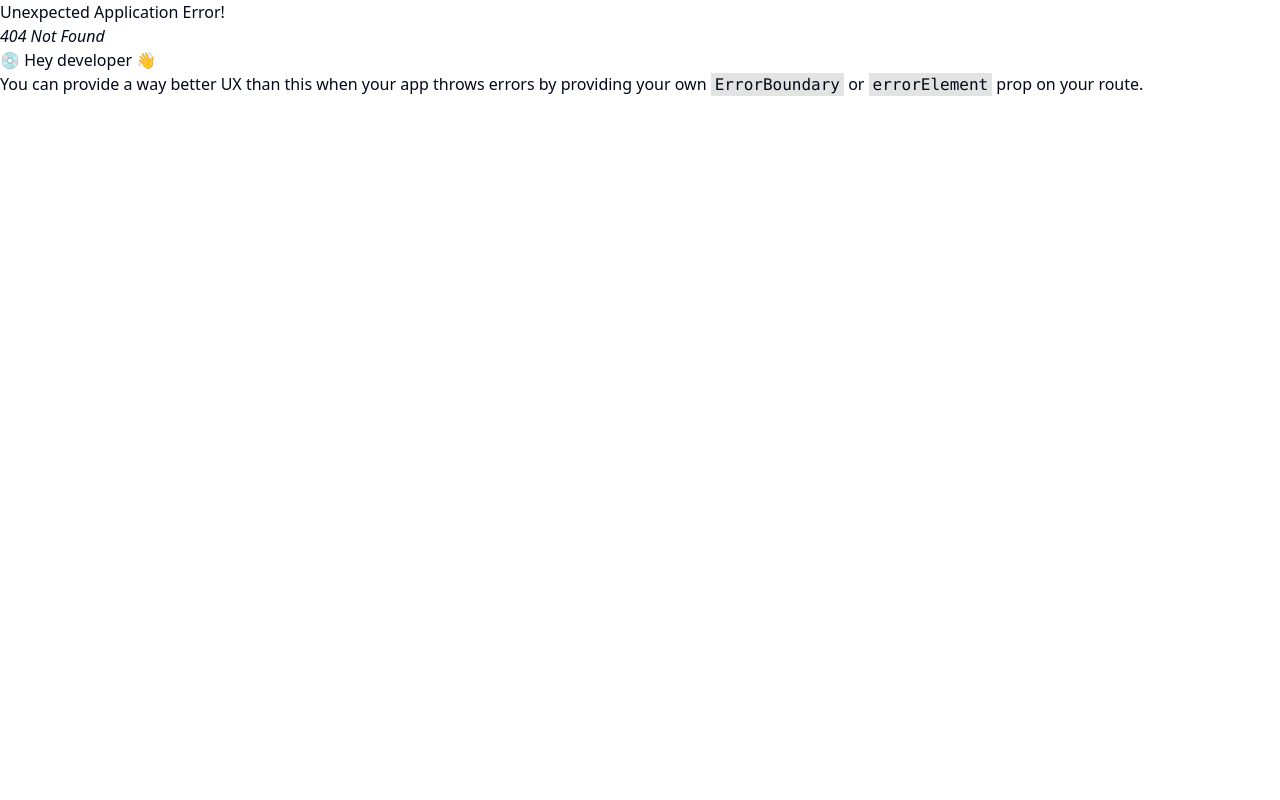
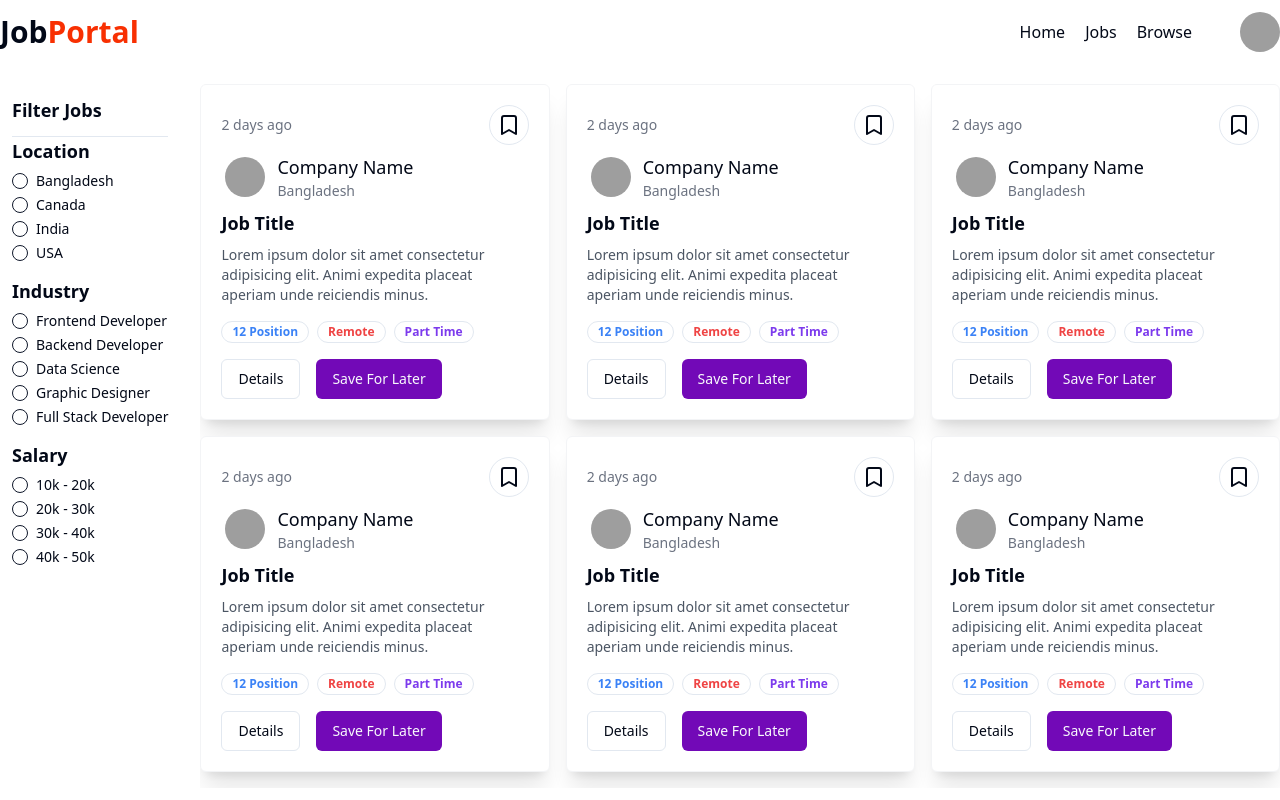
Before and after one commit to zituhossain/jobPortalFrontend, a React (Vite) app: page /jobs in a window 1280 px wide. Before the commit this address had no page. Built offline with nearby package versions, Linux system fonts and the light colour scheme; grey boxes are pictures that could not be loaded.

Commit message:
design several pages

```diff
--- /dev/null
+++ b/src/components/Browse.jsx
@@ -0,0 +1,24 @@
+import Job from "./Job";
+import Navbar from "./shared/Navbar";
+
+const randomJobs = [1, 2, 3];
+
+const Browse = () => {
+  return (
+    <div>
+      <Navbar />
+      <div className="max-w-7xl mx-auto my-10">
+        <h1 className="font-bold text-xl my-10">
+          Search Results ({randomJobs.length})
+        </h1>
+        <div className="grid grid-cols-3 gap-4">
+          {randomJobs.map((item, index) => {
+            return <Job />;
+          })}
+        </div>
+      </div>
+    </div>
+  );
+};
+
+export default Browse;
--- /dev/null
+++ b/src/components/FilterCard.jsx
@@ -0,0 +1,49 @@
+import { Label } from "./ui/label";
+import { RadioGroup, RadioGroupItem } from "./ui/radio-group";
+
+const filterData = [
+  {
+    filterType: "Location",
+    filterValue: ["Bangladesh", "Canada", "India", "USA"],
+  },
+  {
+    filterType: "Industry",
+    filterValue: [
+      "Frontend Developer",
+      "Backend Developer",
+      "Data Science",
+      "Graphic Designer",
+      "Full Stack Developer",
+    ],
+  },
+  {
+    filterType: "Salary",
+    filterValue: ["10k - 20k", "20k - 30k", "30k - 40k", "40k - 50k"],
+  },
+];
+
+const FilterCard = () => {
+  return (
+    <div className="w-full bg-white p-3 rounded-md">
+      <h1 className="font-bold text-lg">Filter Jobs</h1>
+      <hr className="mt-3" />
+      <RadioGroup>
+        {filterData.map((data, index) => (
+          <div key={index}>
+            <h1 className="font-bold text-lg">{data?.filterType}</h1>
+            {data?.filterValue?.map((value, index) => {
+              return (
+                <div key={index} className="flex items-center space-x-2 my-2">
+                  <RadioGroupItem value={value} />
+                  <Label>{value}</Label>
+                </div>
+              );
+            })}
+          </div>
+        ))}
+      </RadioGroup>
+    </div>
+  );
+};
+
+export default FilterCard;
--- /dev/null
+++ b/src/components/Job.jsx
@@ -0,0 +1,57 @@
+import { Bookmark } from "lucide-react";
+import { Button } from "./ui/button";
+import { Avatar, AvatarImage } from "./ui/avatar";
+import { Badge } from "./ui/badge";
+
+const Job = () => {
+  return (
+    <div className="bg-white shadow-xl border border-gray-100 p-5 rounded-md cursor-pointer">
+      <div className="flex justify-between items-center">
+        <p className="text-gray-500 text-sm">2 days ago</p>
+        <Button variant="outline" size="icon" className="rounded-full">
+          <Bookmark />
+        </Button>
+      </div>
+
+      <div className="flex items-center gap-2 my-2">
+        <Button className="p-6" variant="ghost" size="icon">
+          <Avatar>
+            <AvatarImage
+              src="https://www.shutterstock.com/image-vector/circle-line-simple-design-logo-600nw-2174926871.jpg"
+              alt="@shadcn"
+            />
+          </Avatar>
+        </Button>
+        <div>
+          <h1 className="text-lg font-medium">Company Name</h1>
+          <p className="text-gray-500 text-sm">Bangladesh</p>
+        </div>
+      </div>
+
+      <div>
+        <h1 className="text-lg font-bold my-2">Job Title</h1>
+        <p className="text-gray-600 text-sm">
+          Lorem ipsum dolor sit amet consectetur adipisicing elit. Animi
+          expedita placeat aperiam unde reiciendis minus.
+        </p>
+      </div>
+      <div className="flex gap-2 items-center mt-4">
+        <Badge className="text-blue-500" variant="ghost">
+          12 Position
+        </Badge>
+        <Badge className="text-red-500" variant="ghost">
+          Remote
+        </Badge>
+        <Badge className="text-violet-600" variant="ghost">
+          Part Time
+        </Badge>
+      </div>
+      <div className="flex gap-4 mt-4">
+        <Button variant="outline">Details</Button>
+        <Button className="bg-[#7209b7]">Save For Later</Button>
+      </div>
+    </div>
+  );
+};
+
+export default Job;
--- /dev/null
+++ b/src/components/Jobs.jsx
@@ -0,0 +1,35 @@
+import FilterCard from "./FilterCard";
+import Job from "./Job";
+import Navbar from "./shared/Navbar";
+
+const jobsArray = [1, 2, 3, 4, 5, 6, 7, 8];
+
+const Jobs = () => {
+  return (
+    <div>
+      <Navbar />
+      <div className="max-w-7xl mx-auto mt-5">
+        <div className="flex gap-5">
+          <div className="w-20%">
+            <FilterCard />
+          </div>
+          {jobsArray.length <= 0 ? (
+            <span>Job not found</span>
+          ) : (
+            <div className="flex-1 h-[88vh] overflow-y-auto pb-5">
+              <div className="grid grid-cols-3 gap-4">
+                {jobsArray.map((job, index) => (
+                  <div key={index}>
+                    <Job />
+                  </div>
+                ))}
+              </div>
+            </div>
+          )}
+        </div>
+      </div>
+    </div>
+  );
+};
+
+export default Jobs;
--- /dev/null
+++ b/src/components/Profile.jsx
@@ -0,0 +1,59 @@
+import { Contact, Mail, Pen } from "lucide-react";
+import Navbar from "./shared/Navbar";
+import { Avatar, AvatarImage } from "./ui/avatar";
+import { Button } from "./ui/button";
+import { Badge } from "./ui/badge";
+
+const skills = ["HTML", "CSS", "JavaScript", "React", "Node.js"];
+
+const Profile = () => {
+  return (
+    <div>
+      <Navbar />
+      <div className="max-w-7xl mx-auto my-5 p-8 bg-white border border-gray-200 rounded-2xl">
+        <div className="flex justify-between">
+          <div className="flex items-center gap-4">
+            <Avatar className="h-24 w-24">
+              <AvatarImage
+                src="https://www.shutterstock.com/image-vector/circle-line-simple-design-logo-600nw-2174926871.jpg"
+                alt="profile image"
+              />
+            </Avatar>
+            <div>
+              <h1>Full Name</h1>
+              <p>
+                Lorem ipsum dolor sit amet consectetur adipisicing elit.
+                Voluptates, laboriosam facere totam beatae praesentium maxime.
+              </p>
+            </div>
+          </div>
+          <Button variant="outline">
+            <Pen />
+          </Button>
+        </div>
+        <div className="my-5">
+          <div className="flex items-center gap-3 my-2">
+            <Mail />
+            <span>zitu@gmail.com</span>
+          </div>
+          <div className="flex items-center gap-3 my-2">
+            <Contact />
+            <span>1234567890</span>
+          </div>
+        </div>
+        <div className="my-5">
+          <h1>Skills</h1>
+          <div className="flex items-center gap-1">
+            {skills.length !== 0 ? (
+              skills.map((item, index) => <Badge key={index}>{item}</Badge>)
+            ) : (
+              <p>N/A</p>
+            )}
+          </div>
+        </div>
+      </div>
+    </div>
+  );
+};
+
+export default Profile;
--- a/src/components/auth/Login.jsx
+++ b/src/components/auth/Login.jsx
@@ -9,7 +9,7 @@ import axios from "axios";
 import { USER_API_END_POINT } from "@/utils/constant";
 import { toast } from "sonner";
 import { useDispatch, useSelector } from "react-redux";
-import { setLoading } from "@/redux/authSlice";
+import { setLoading, setUser } from "@/redux/authSlice";
 import { Loader2 } from "lucide-react";
 
 const Login = () => {
@@ -38,6 +38,7 @@ const Login = () => {
         withCredentials: true,
       });
       if (res.data?.success) {
+        dispatch(setUser(res.data?.user));
         navigate("/");
         toast.success(res.data.message);
       }
--- a/src/components/shared/Navbar.jsx
+++ b/src/components/shared/Navbar.jsx
@@ -3,9 +3,10 @@ import { Avatar, AvatarImage } from "../ui/avatar";
 import { Button } from "../ui/button";
 import { Popover, PopoverContent, PopoverTrigger } from "../ui/popover";
 import { Link } from "react-router-dom";
+import { useSelector } from "react-redux";
 
 const Navbar = () => {
-  const user = false;
+  const user = useSelector((store) => store.auth);
   return (
     <>
       <div className="bg-white flex items-center justify-between mx-auto max-w-7xl h-16">
@@ -16,9 +17,15 @@ const Navbar = () => {
         </div>
         <div className="flex items-center gap-12">
           <ul className="flex font-medium items-center gap-5">
-            <li>Home</li>
-            <li>Jobs</li>
-            <li>Browse</li>
+            <li>
+              <Link to="/"> Home</Link>
+            </li>
+            <li>
+              <Link to="/jobs">Jobs</Link>
+            </li>
+            <li>
+              <Link to="/browse">Browse</Link>
+            </li>
           </ul>
 
           {!user ? (
@@ -63,7 +70,9 @@ const Navbar = () => {
                   <div className="flex flex-col my-2 text-gray-600">
                     <div className="flex w-fit items-center gap-2 cursor-pointer">
                       <User2 />
-                      <Button variant="link">View Profile</Button>
+                      <Button variant="link">
+                        <Link to="/profile">View Profile</Link>
+                      </Button>
                     </div>
                     <div className="flex w-fit items-center gap-2 cursor-pointer">
                       <LogOut />
--- a/src/redux/authSlice.js
+++ b/src/redux/authSlice.js
@@ -4,14 +4,18 @@ const authSlice = createSlice({
   name: "auth",
   initialState: {
     loading: false,
+    user: null,
   },
   reducers: {
     setLoading: (state, action) => {
       state.loading = action.payload;
     },
+    setUser: (state, action) => {
+      state.user = action.payload;
+    },
   },
 });
 
-export const { setLoading } = authSlice.actions;
+export const { setLoading, setUser } = authSlice.actions;
 
 export default authSlice.reducer;
```
Also changed, not shown: src/router.jsx (+15 -0 lines).
